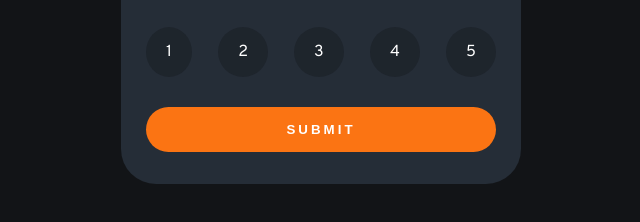
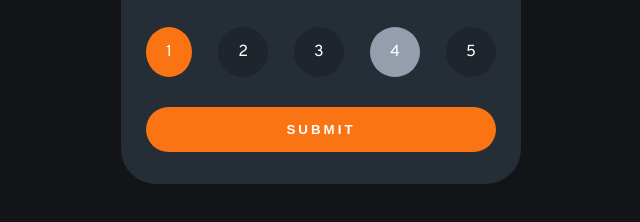
Before and after one commit to silvio-souza/study, a plain HTML site: page frontendmentor_challenges/interactive-rating-component-main/index.html in a window 1280 px wide. In both pictures the pointer is over the item 487 px from the left and 467 px from the top of the page. Shown: the part 416-638 px from the top of the page, without its empty margins (319-959 px from the left). Drawn offline with Linux system fonts and the light colour scheme.

Commit message:
buttons hover style

```diff
--- a/frontendmentor_challenges/interactive-rating-component-main/index.html
+++ b/frontendmentor_challenges/interactive-rating-component-main/index.html
@@ -41,7 +41,7 @@
         <li>1</li>
         <li>2</li>
         <li>3</li>
-        <li>4</li>
+        <li class="selected">4</li>
         <li>5</li>
       </ul>
       <button>Submit</button>
--- a/frontendmentor_challenges/interactive-rating-component-main/style.css
+++ b/frontendmentor_challenges/interactive-rating-component-main/style.css
@@ -65,6 +65,18 @@ p {
     background-color: #12141752;
     padding: 15px 20px;
     border-radius: 50%/50%;
+
+    transition: 0.3s;
+}
+
+.box ul li:hover {
+    background-color: #fb7413;
+    cursor: pointer;
+    transition: 0.3s;
+}
+
+.box ul li.selected {
+    background-color: #959eac;
 }
 
 .box button {
@@ -80,5 +92,13 @@ p {
     padding: 15px;
     border: none;
     border-radius: 30px;
+    transition: 0.3s;
 
 }
+
+.box button:hover {
+    cursor: pointer;
+    color: #fb7413;
+    background-color: white;
+    transition: 0.3s;
+}
```
